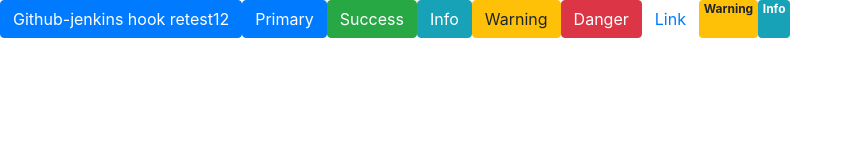
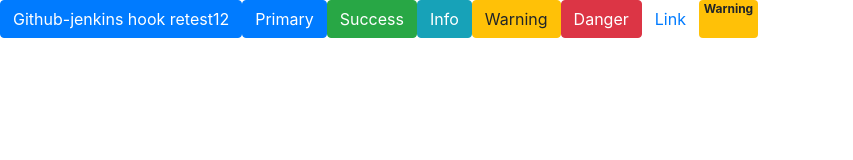
Before and after one commit to Minyeob/react_start, a React (Create React App) app: page / in a window 1280 px wide. Shown: the top 160 px of the page, without its empty margins (0-853 px from the left). Built offline with nearby package versions, Linux system fonts and the light colour scheme.

Commit message:
jenkins test#1

```diff
--- a/src/App.js
+++ b/src/App.js
@@ -36,7 +36,7 @@ function App() {
           <Button variant="danger">Danger</Button>
           {/* Deemphasize a button by making it look like a link while maintaining button behavior */}
           <Button variant="link">Link</Button>
-          <Badge variant="warning">Warning</Badge> <Badge variant="info">Info</Badge>{' '}
+          <Badge variant="warning">Warning</Badge>
       </ButtonToolbar>
     </div>
   );
```
